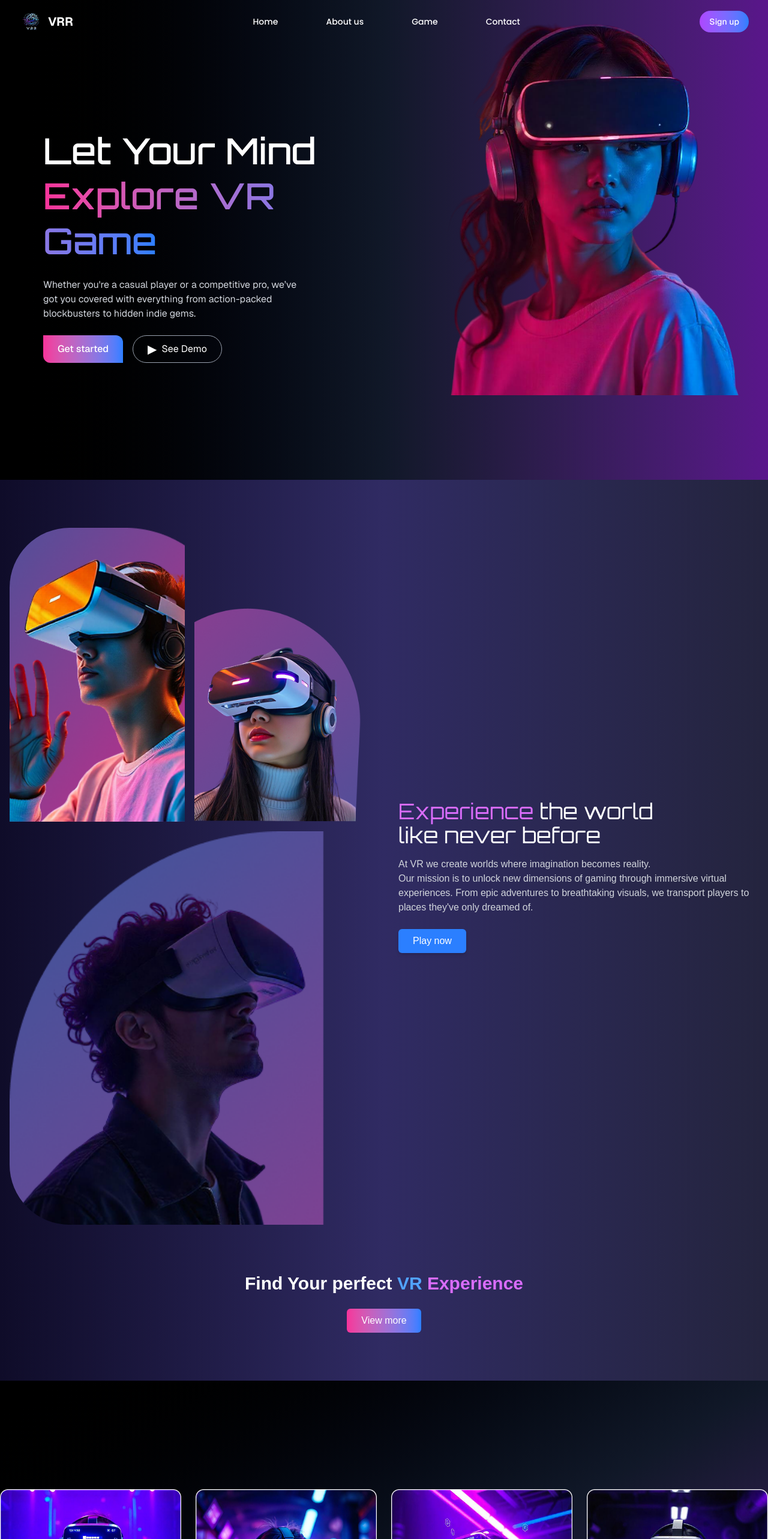
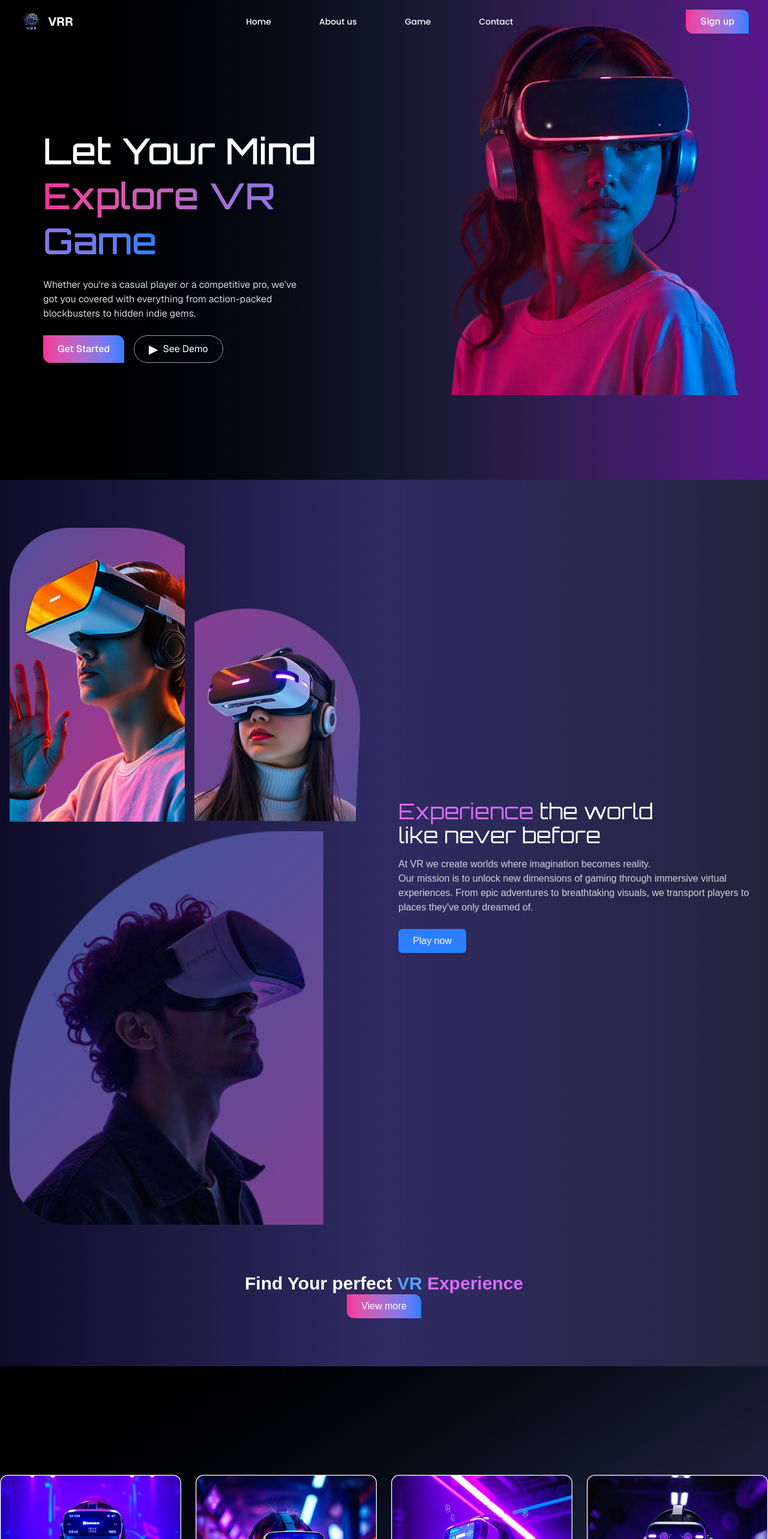
Before and after one commit to abdulwasay0245/Gaming-Landing-Page, a Next.js app: page / in a window 1280 px wide. Shown: the top 2566 px of the page at 60% size. Built offline with nearby package versions, Linux system fonts and the light colour scheme.

Commit message:
adde dynamic button

```diff
--- /dev/null
+++ b/src/app/component/Button.tsx
@@ -0,0 +1,12 @@
+
+import React from 'react'
+
+const Button = ({text}) => {
+  return (
+    <button className="bg-gradient-to-r from-pink-500 to-blue-500 text-white px-6 py-2 rounded-tr-xl rounded-bl-xl font-medium">
+            {text}
+          </button>
+  )
+}
+
+export default Button
--- a/src/app/component/Experience.tsx
+++ b/src/app/component/Experience.tsx
@@ -1,3 +1,4 @@
+import Button from "./Button";
 import { orbitron } from "./fonts";
 
 
@@ -43,9 +44,7 @@ export default function ExperienceSection() {
             Find Your perfect <span className="text-blue-400">VR</span>{" "}
             <span className="text-[#d96cfb]">Experience</span>
           </h3>
-          <button className="mt-6 px-6 py-2 rounded-md bg-gradient-to-r from-pink-500 to-blue-500 text-white hover:opacity-90">
-            View more
-          </button>
+          <Button text="View more"/>
         </div>
       </section>
     );
--- a/src/app/component/Hero.tsx
+++ b/src/app/component/Hero.tsx
@@ -1,6 +1,7 @@
 import React from 'react'
 import Navbar from './Navbar'
 import { orbitron } from './fonts'
+import Button from './Button'
 
 const Hero = () => {
   return (
@@ -19,9 +20,7 @@ const Hero = () => {
           Whether you're a casual player or a competitive pro, we’ve got you covered with everything from action-packed blockbusters to hidden indie gems.
         </p>
         <div className="flex flex-wrap gap-4 justify-center lg:justify-start">
-          <button className="bg-gradient-to-r from-pink-500 to-blue-500 text-white px-6 py-2 rounded-tr-xl rounded-bl-xl font-medium">
-            Get started
-          </button>
+          <Button text = "Get Started"></Button>
           <button className="flex items-center gap-2 border border-gray-400 px-6 py-2 rounded-full">
             <span className="text-xl">▶</span> See Demo
           </button>
--- a/src/app/component/Navbar.tsx
+++ b/src/app/component/Navbar.tsx
@@ -1,5 +1,6 @@
 import React from 'react'
 import { poppins } from './fonts'
+import Button from './Button'
 const Navbar = () => {
   return (
 
@@ -15,9 +16,7 @@ const Navbar = () => {
        <li className="hover:text-pink-400 cursor-pointer">Game</li>
        <li className="hover:text-pink-400 cursor-pointer">Contact</li>
      </ul>
-     <button className="bg-gradient-to-r from-purple-500 to-blue-500 px-4 py-2 rounded-full text-white text-sm font-medium">
-       Sign up
-     </button>
+     <Button text="Sign up" />
     </nav>
     </>
   )
```
